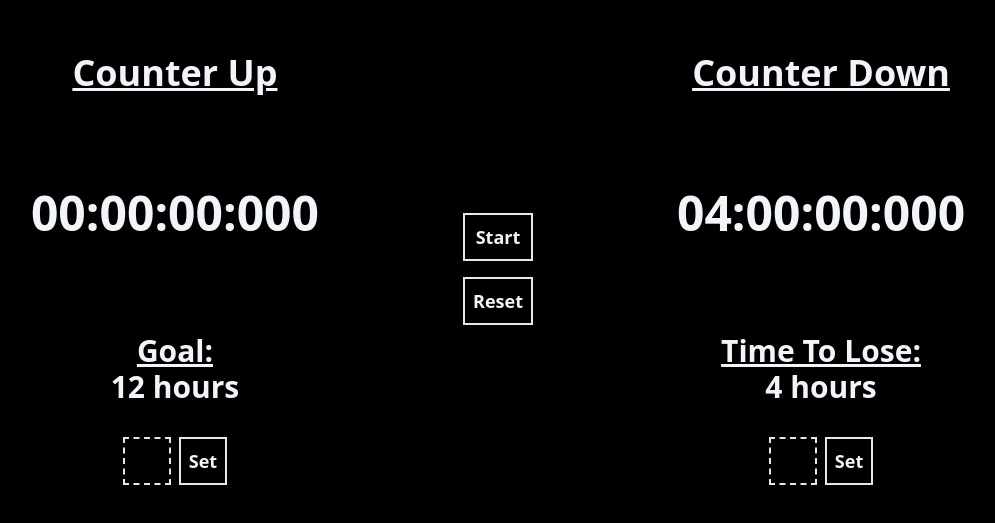
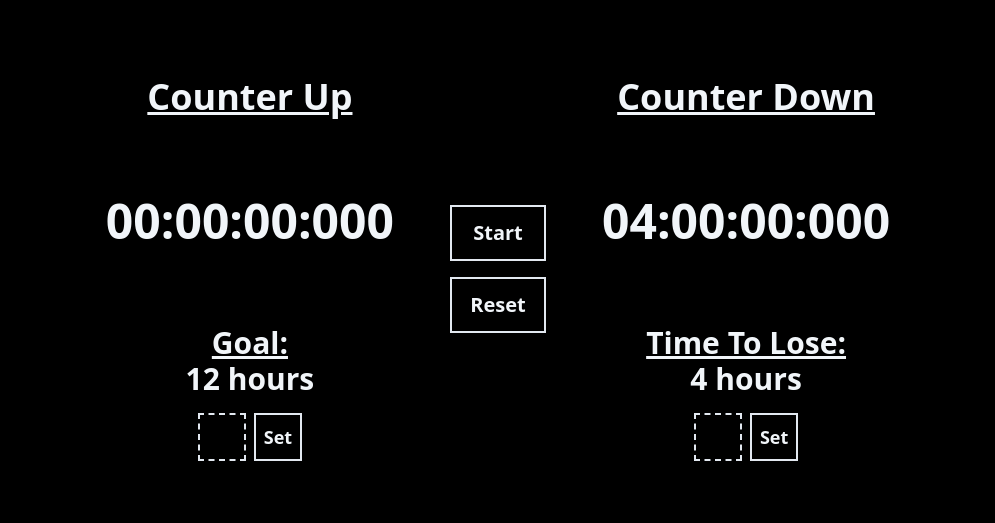
Before and after one commit to msuhaib01/clocker, a website built with Vite: page index.html in a window 1280 px wide. Shown: the part 131-654 px from the top of the page, without its empty margins (142-1137 px from the left). Built offline with nearby package versions, Linux system fonts and the light colour scheme.

Commit message:
project done

```diff
--- a/index.html
+++ b/index.html
@@ -7,8 +7,8 @@
     <title>CLOCKER</title>
   </head>
   <body class="bg-black text-slate-100 relative">
-    <div class="flex justify-center flex-col gap-16 lg:flex-row lg:h-screen">
-      <div class="flex flex-col justify-center items-center gap-8 p-16">
+    <div class="flex justify-center flex-col gap-2 md:flex-row md:h-screen">
+      <div class="flex flex-col justify-center items-center gap-4 p-8">
         <h1 class="text-4xl font-bold underline">Counter Up</h1>
         <h2 id="goal_time" class="text-5xl font-bold my-16">00:00:00:000</h2>
         <div class="flex flex-col items-center">
@@ -28,22 +28,21 @@
           </button>
         </div>
       </div>
-      <div class="p-4 m-0 flex lg:flex-col flex-row justify-center gap-4">
+      <div class="p-4 m-0 flex md:flex-col flex-row justify-center gap-4">
         <button
           id="main_button"
-          class="bg-black text-slate-100 text-lg border-2 border-slate-200 font-semibold active:border-dashed active:outline-none p-2"
+          class="bg-black text-slate-100 border-2 border-slate-200 font-semibold active:border-dashed active:outline-none p-3 w-24 text-xl"
         >
           Start
         </button>
         <button
           id="reset_button"
-          class="bg-black text-slate-100 text-lg border-2 border-slate-200 font-semibold active:border-dashed active:outline-none p-2"
+          class="bg-black text-slate-100 border-2 border-slate-200 font-semibold active:border-dashed active:outline-none p-3 text-xl"
         >
           Reset
         </button>
       </div>
-
-      <div class="flex flex-col justify-center items-center gap-8 p-16">
+      <div class="flex flex-col justify-center items-center gap-4 p-8">
         <h1 class="text-4xl font-bold underline">Counter Down</h1>
         <h2 id="count_down_time" class="text-5xl font-bold my-16">
           04:00:00:000
--- a/main.js
+++ b/main.js
@@ -190,6 +190,7 @@ function handle_main_button_click() {
     appState.running = true;
     appState.switchAB = "B";
     time.start_timer();
+    document.querySelector("#main_button").textContent = "Switch";
   } else if (appState.running == true) {
     if (appState.switchAB == "A") {
       appState.switchAB = "B";
```
Also changed, not shown: output.css.
